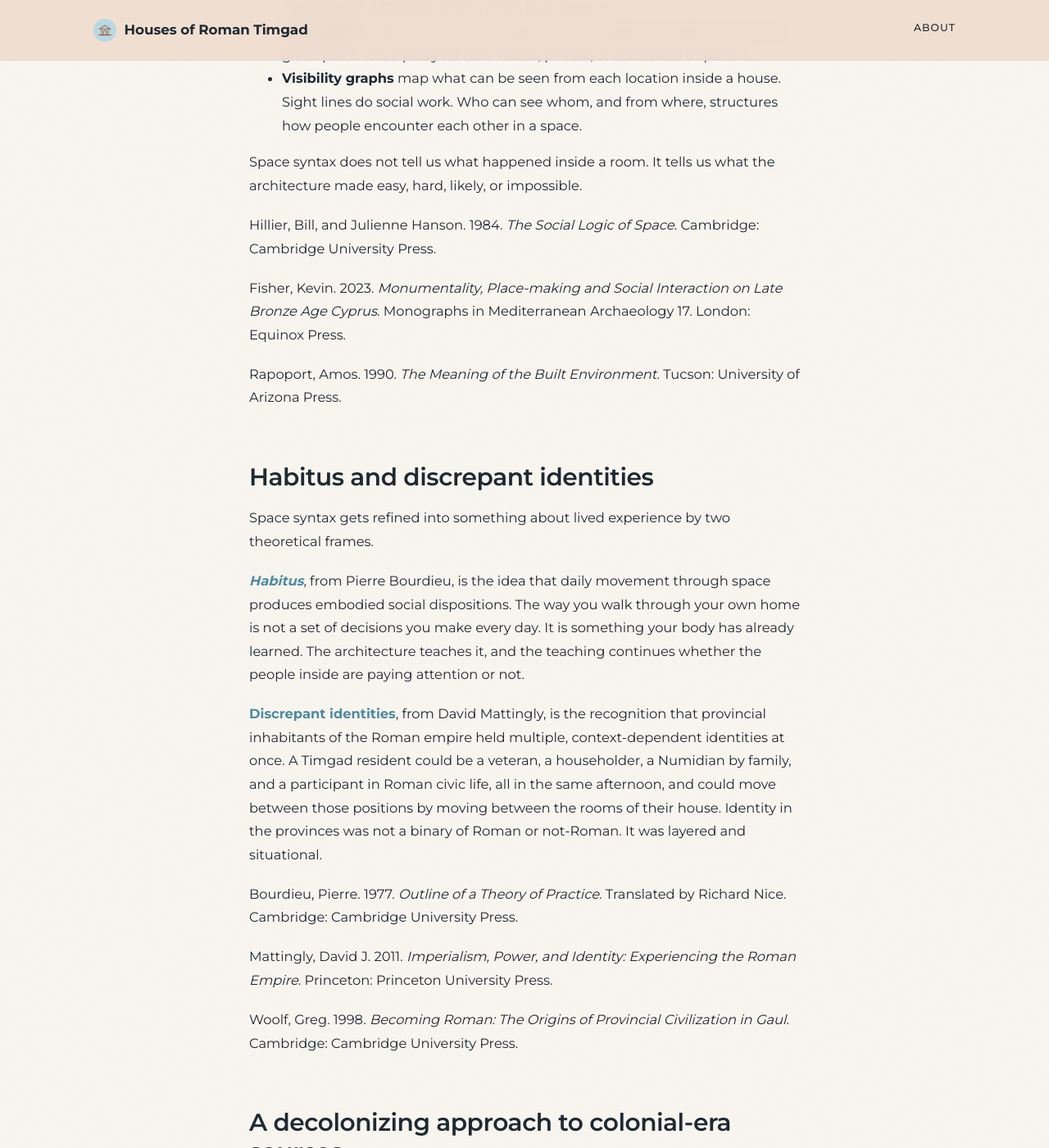
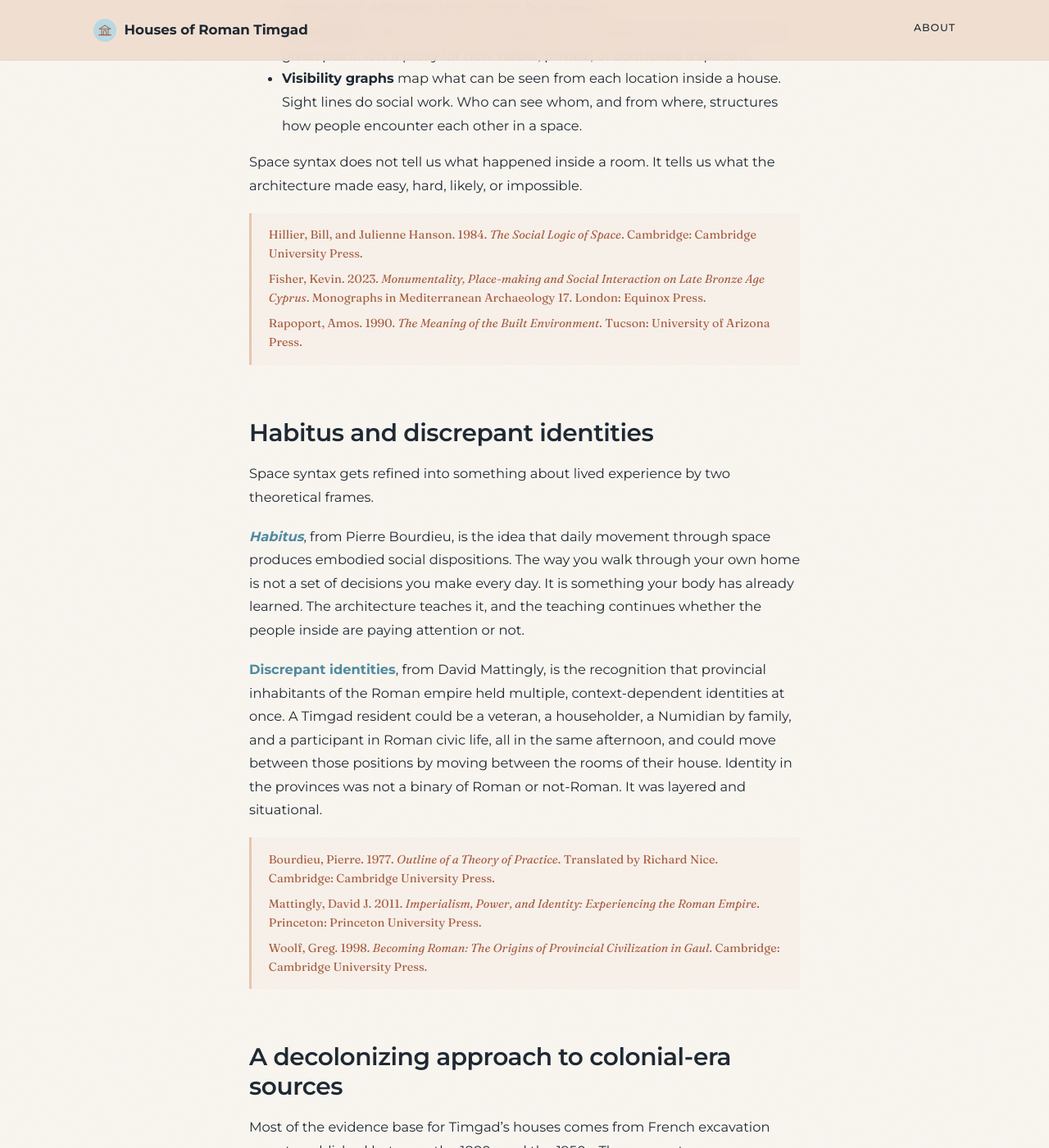
Before and after one commit to kimedher/timgadhouses, a Jekyll site: the page built from methods.md, in a window 1280 px wide and 1400 px high, scrolled down 768 px. Shown: the whole window at 82% size. Built offline with Jekyll 4.4.1, drawn with Linux system fonts in a browser that asks for light colours.

Commit message:
Add .subsection-refs style for per-section citation blocks
Fraunces serif, terracotta-deep text, pale terracotta left border
and wash. Book/journal titles remain italic via em tags inside.

```diff
--- a/assets/css/main.scss
+++ b/assets/css/main.scss
@@ -720,6 +720,35 @@ figcaption {
   background: var(--bg-soft);
 }
 
+/* ---------- Citation reference blocks (per-subsection) ---------- */
+
+.subsection-refs {
+  font-family: var(--serif);
+  font-size: 0.9rem;
+  font-style: normal;
+  font-weight: 400;
+  color: var(--terracotta-deep);
+  margin: 0.4rem 0 2.8rem 0;
+  padding: 0.95rem 1.3rem;
+  border-left: 3px solid var(--terracotta-soft);
+  background: rgba(232, 196, 174, 0.1);
+  line-height: 1.6;
+  letter-spacing: 0.005em;
+}
+
+.subsection-refs p {
+  margin: 0 0 0.5rem 0;
+}
+
+.subsection-refs p:last-child {
+  margin-bottom: 0;
+}
+
+.subsection-refs em,
+.subsection-refs i {
+  font-style: italic;
+}
+
 /* ---------- Responsive ---------- */
 
 @media (max-width: 640px) {
```
